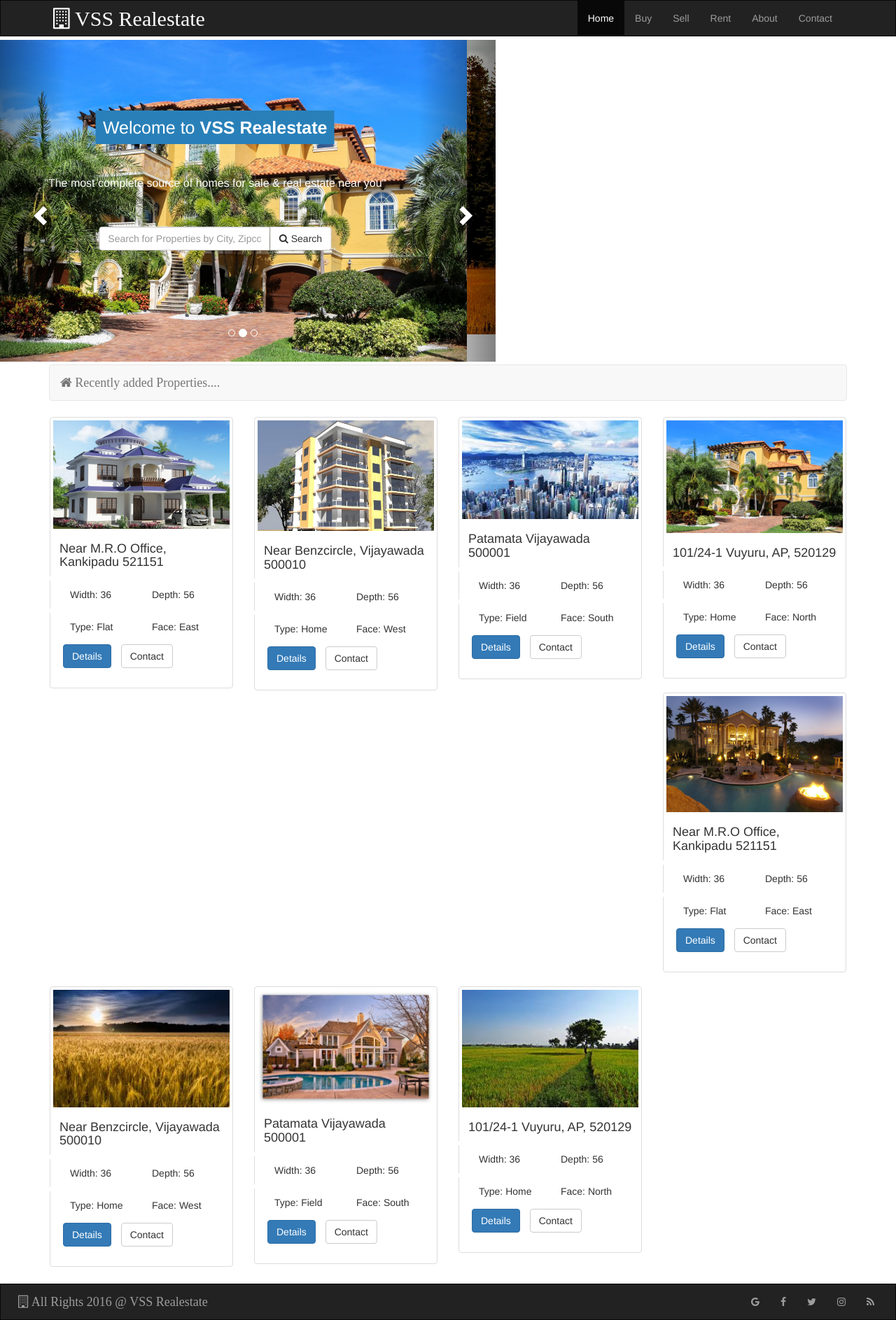
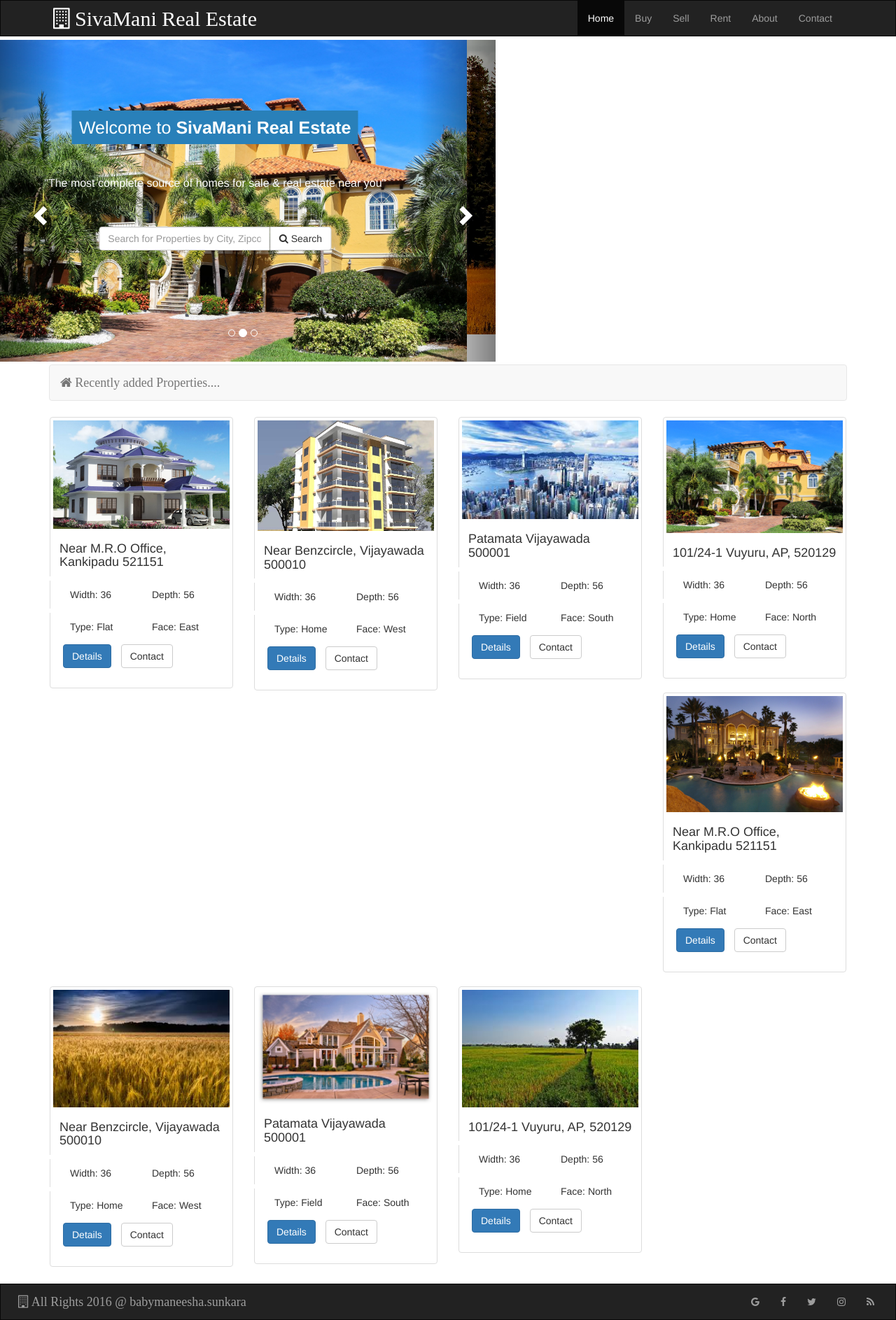
Before and after one commit to BabyManisha/realestate, a plain HTML site: page html/home.html in a window 1280 px wide. Shown: the whole page at 70% size. Drawn offline with nearby package versions, Linux system fonts and the light colour scheme.

Commit message:
my sm real estate

```diff
--- a/html/home.html
+++ b/html/home.html
@@ -2,7 +2,7 @@
 <html>
 	<head>
 		<meta charset="UTF-8">
-		<title>Realestate Website</title>
+		<title>SM Realestate</title>
 
 		<link rel="stylesheet" href='../css/bootstrap.min.css'/>
 		<link rel="stylesheet" href='../css/home.css'/>
@@ -30,7 +30,7 @@
 		      <!-- Brand and toggle get grouped for better mobile display -->
 		      <div class="navbar-header">
 		        <a class="navbar-brand fa fa-building-o fa-2x" href="#">
-		        VSS Realestate</a>
+		        SivaMani Real Estate</a>
 		      </div>
 
 		      <!-- Collect the nav links, forms, and other content for toggling -->
@@ -75,7 +75,7 @@
 		      <!-- Brand and toggle get grouped for better mobile display -->
 		      <div class="navbar-footer">
 		        <a class="navbar-brand fa fa-building-o fa-2x" href="#">
-		        All Rights 2016 @ VSS Realestate
+		        All Rights 2016 @ babymaneesha.sunkara
 				</a>
 		      </div>
 
@@ -118,7 +118,7 @@
                     <div class="header-text hidden-xs">
                         <div class="col-md-12 text-center">
                             <h2>
-                            	<span>Welcome to <strong>VSS Realestate</strong></span>
+                            	<span>Welcome to <strong>SivaMani Real Estate</strong></span>
                             </h2>
                             <br>
                             <h3>
```
